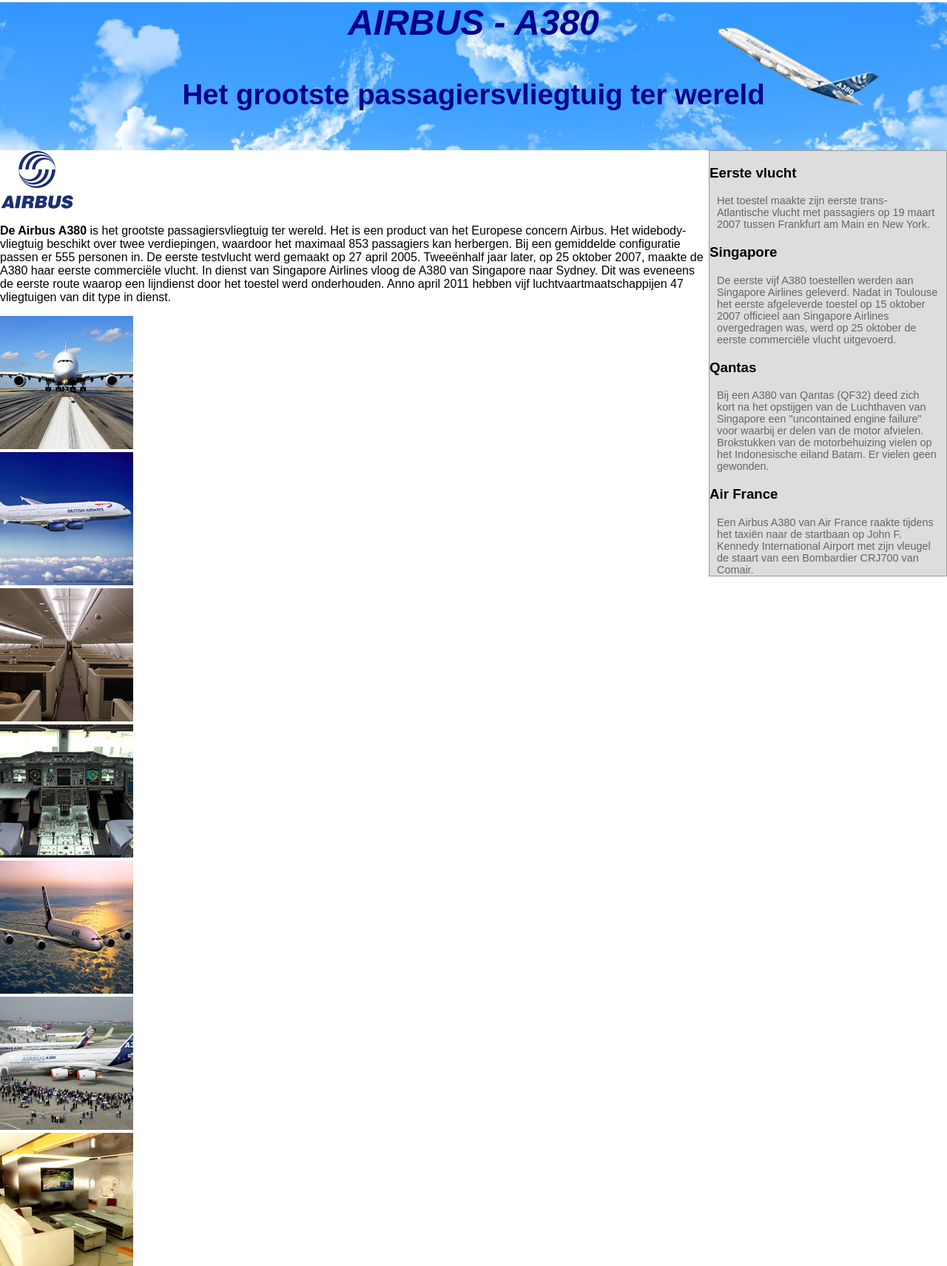
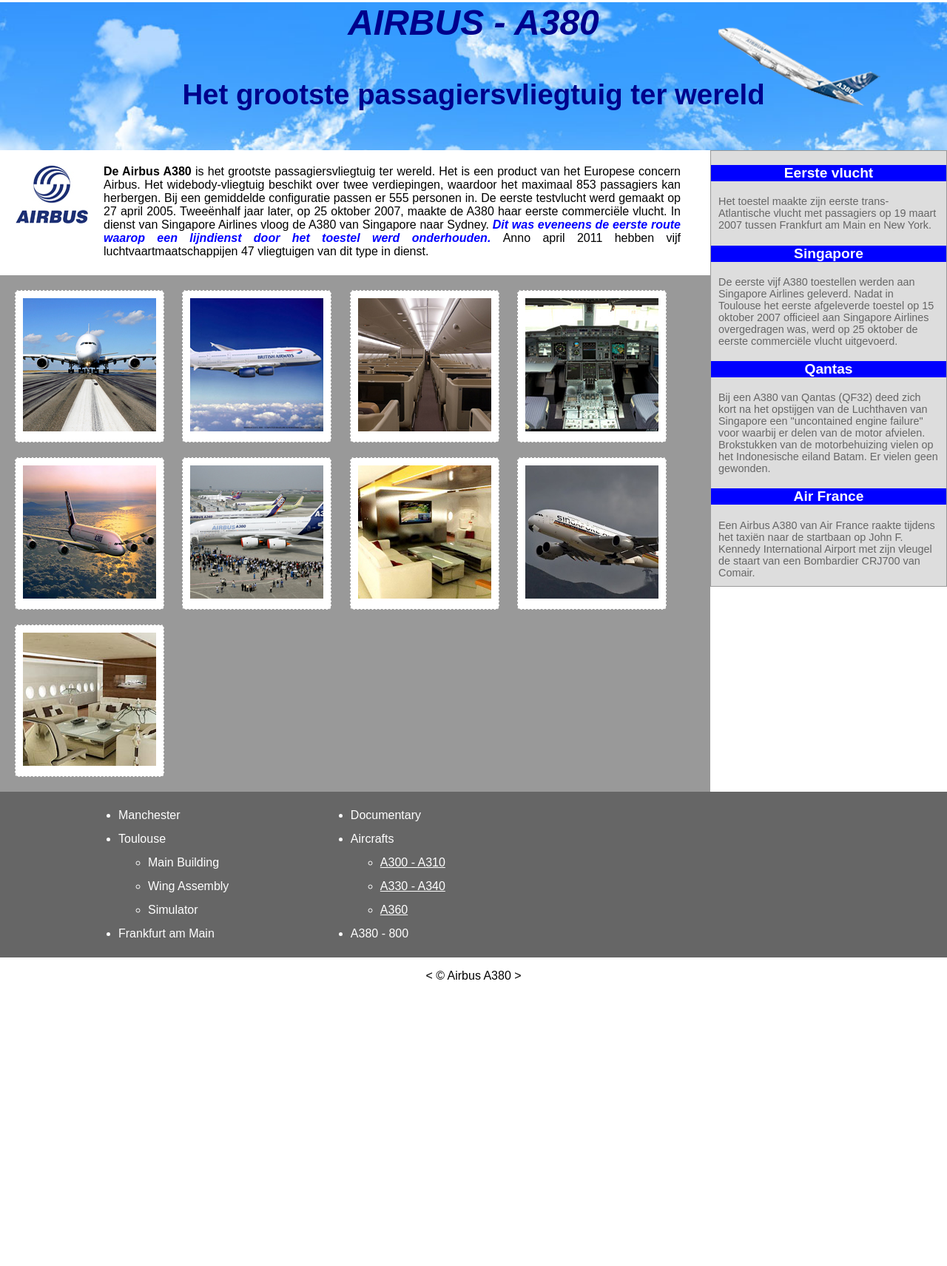
Before and after one commit to r0982749/WebDevelopment, a plain HTML site: page labo9/opdrachten/Airbus/airbus.html in a window 1280 px wide. Shown: the part 2-1713 px from the top of the page at 74% size. After the commit the page ends 1346 px from the top, so only its background shows below. Drawn offline with Linux system fonts and the light colour scheme.

Commit message:
Labo 9 full

```diff
--- a/labo9/opdrachten/Airbus/Assets/CSS/styles.css
+++ b/labo9/opdrachten/Airbus/Assets/CSS/styles.css
@@ -7,6 +7,8 @@ body {
     margin: auto;
     min-width: 1280px;
 }
+
+/*top*/
 
 header p{
     font-weight: bold;
@@ -38,12 +40,14 @@ header img {
     right: 90px;
 }
 
+/*news*/
+
 aside {
     width: 25%;
     background-color: #dddddd;
     border: 1px solid #999999;
     float: right;
-
+    box-sizing: border-box;
 }
 
 aside p {
@@ -51,3 +55,102 @@ aside p {
     font-size: 90%;
     margin: 0 10px 0 10px;
 }
+
+aside p:last-of-type {
+    margin-bottom: 10px;
+}
+
+aside h3 {
+    color: white;
+    background-color: blue;
+    font-size: 120%;
+    text-align: center;
+}
+
+/*main*/
+
+main {
+    width: 75%;
+    box-sizing: border-box;
+}
+
+/*introduction*/
+
+article:first-of-type {
+    padding-right: 10px;
+}
+
+article section {
+    margin: 20px 0 20px 0;
+    float: right;
+    width: calc(100% - 140px);
+}
+
+section p {
+    margin: 0;
+    text-align: justify;
+    padding-right: 30px;
+}
+
+article:first-of-type figure{
+    margin: 20px 20px 65px 20px;
+    display: inline-block;
+}
+
+span {
+    color: blue;
+    font-weight: bold;
+    font-style: italic;
+}
+
+/*gallery*/
+
+.gallery img{
+    width: 180px;
+    height: 180px;
+}
+
+.gallery {
+    background-color: #999999;
+}
+
+.gallery figure {
+    background-color: white;
+    padding: 10px;
+    border: 1px dashed #999999;
+    margin: 20px 0 0 20px;
+    display: inline-block;
+    border-radius: 5px;
+}
+
+.gallery figure:last-of-type {
+    margin-bottom: 20px;
+}
+
+/*bottom*/
+
+.bottom {
+    background-color: #666666;
+    color: white;
+    line-height: 2em;
+}
+
+section div {
+    margin-left: 120px;
+    display: inline-block;
+
+}
+
+a {
+    color: white;
+}
+
+a:hover {
+    color: red;
+}
+
+/*copyright*/
+
+footer {
+    text-align: center;
+}
--- a/labo9/opdrachten/Airbus/airbus.html
+++ b/labo9/opdrachten/Airbus/airbus.html
@@ -32,15 +32,11 @@
 		<p>Een Airbus A380 van Air France raakte tijdens het taxiën naar de startbaan op John F. Kennedy
 			 International Airport met zijn vleugel de staart van een Bombardier CRJ700 van Comair.
 		</p>
-    </aside>
-
-    <main> <!-- main -->
+    </aside><main> <!-- main -->
 		<article>
-			<div> <!-- logo -->
+			<figure> <!-- logo -->
 				<img src="Assets/images/airbus_logo.jpg" alt="Het logo van airbus" />
-			</div>
-
-			<div> <!-- introduction -->
+			</figure><section> <!-- introduction -->
 				<p><b>De Airbus A380</b> is het grootste passagiersvliegtuig ter wereld. Het is
 					een product van het Europese concern Airbus. Het widebody-vliegtuig beschikt over twee
 					verdiepingen, waardoor het maximaal 853 passagiers kan herbergen. Bij een gemiddelde configuratie
@@ -51,41 +47,39 @@
 			   toestel werd onderhouden. </span> Anno april 2011 hebben vijf luchtvaartmaatschappijen 47
 					vliegtuigen van dit type in dienst.
 				</p>
-			</div>
+			</section>
 		</article>
 
-		<article> <!-- gallery -->
-			<div class="foto">
+		<article class="gallery"> <!-- gallery -->
+			<figure class="foto">
 			  <img src="Assets/images/A380Grond.JPG" alt="Foto vliegtuig op de grond" />
-			</div>
-			<div class="foto">
+			</figure>
+			<figure class="foto">
 			  <img src="Assets/images/Britischairways.JPG" alt="foto" />
-			</div>
-			<div class="foto">
+			</figure>
+			<figure class="foto">
 			  <img src="Assets/images/binnen3.jpg" alt="foto" />
-			</div>
-			<div class="foto">
+			</figure>
+			<figure class="foto">
 			  <img src="Assets/images/cockpit.jpg" alt="foto" />
-			</div>
-			<div class="foto">
+			</figure>
+			<figure class="foto">
 			  <img src="Assets/images/indelucht.jpg" alt="foto" />
-			</div>
-			<div class="foto">
+			</figure>
+			<figure class="foto">
 			  <img src="Assets/images/pasagiers.jpg" alt="foto" />
-			</div>
-			<div class="foto">
+			</figure>
+			<figure class="foto">
 			  <img src="Assets/images/binnen1.jpg" alt="foto" />
-			</div>
-			<div class="foto">
+			</figure>
+			<figure class="foto">
 			  <img src="Assets/images/indelucht2.jpg" alt="foto" />
-			</div>
-			<div class="foto">
+			</figure>
+			<figure class="foto">
 			  <img src="Assets/images/abramovich.jpg" alt="foto"/>
-			</div>
+			</figure>
 		</article>
-	</main>
-
-    <div> <!-- bottom -->
+	</main><section class="bottom"> <!-- bottom -->
 
 		<div> <!-- block -->
 			<ul>
@@ -112,11 +106,10 @@
 			   <li> A380 - 800 </li>
 			</ul>
 		</div>
-    </div>
+    </section>
 
 	<footer> <!-- copyright -->
 		<p>&lt; &copy; Airbus A380 &gt;</p>
 	</footer>
-
 </body>
 </html>
```
Also changed, not shown: index.html (+6 -0 lines).
